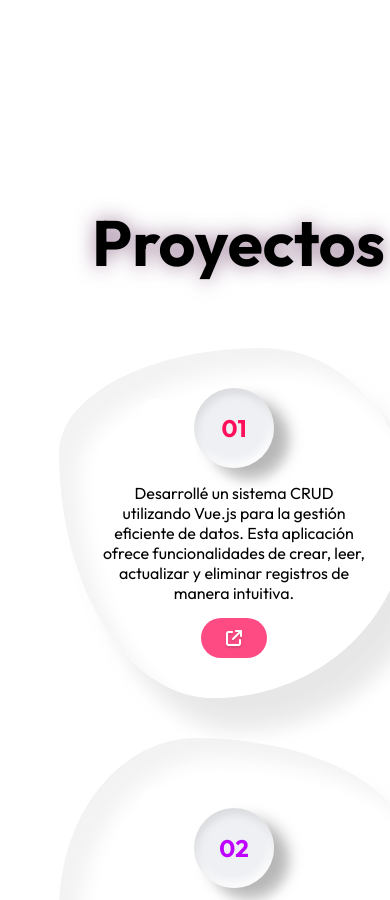
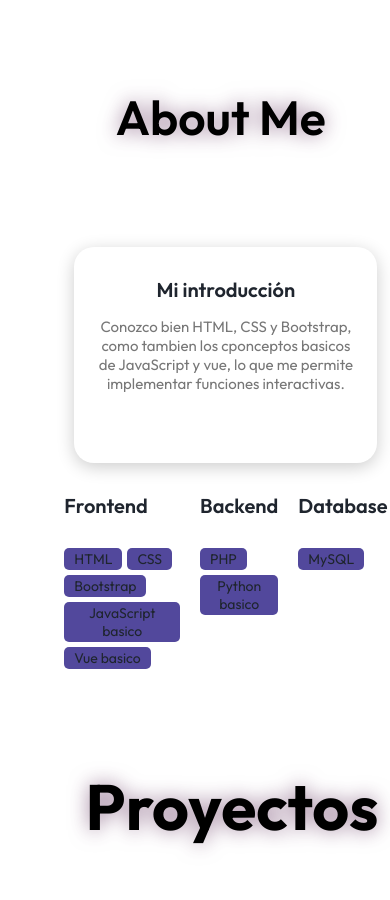
Before and after one commit to CarlosTirado22/Portafolio, a plain HTML site: page index.html in a window 390 px wide. Shown: the part 1074-1974 px from the top of the page. Drawn offline with nearby package versions, Linux system fonts and the light colour scheme.

Commit message:
acerca de mi

```diff
--- a/css/index.css
+++ b/css/index.css
@@ -111,6 +111,17 @@ li a:hover {
 
 .menu {
     display: none;
+}
+
+/* Agrega estilos para el enlace activo */
+.nav-link.active {
+    color: var(--primary-color); /* Cambia el color del texto */
+    font-weight: bold; /* Puedes cambiar el estilo del texto para resaltarlo */
+}
+
+/* Agrega estilos para el enlace activo cuando se coloca el mouse sobre él */
+.nav-link.active:hover {
+    color: var(--primary-color); /* Cambia el color del texto */
 }
 
 .mode i {
@@ -268,9 +279,89 @@ li a:hover {
     box-shadow: 0 4px 17px rgb(80 80 80 / 31%);
     background: var(--primary-dark);
 }
+/* ACERCA DE MI */
+.about-info{
+    position: relative;
+    display: flex;
+    align-items: center;
+    flex-direction: column;
+    padding-block: 30px 70px;
+    padding-inline: 20px;
+    width: 100%;
+    box-shadow: 0 4px 17px rgba(0, 0, 0, .2);;
+    border-radius: 20px;
+    margin: 20px;
+}
+.about-info p{
+    text-align: center;
+    font-size: 15px;
+    color: #777;
+}
 
 
-/* gotas de agua */
+
+.section{
+    padding-block: 6em;
+    padding: 6% 8.4rem;
+}
+.row{
+    display: flex;
+    justify-content: space-between;
+    width: 100%;
+    gap: 50px;
+}
+.col{
+    display: flex;
+    width: 50%;
+}
+
+.top-header{
+    text-align: center;
+    margin-bottom: 5em;
+}
+
+.top-header span{
+    color: #fff;
+}
+h3{
+    font-size: 20px;
+    font-weight: 600;
+    color: var(--primary-dark);
+    margin-bottom: 15px;
+}
+
+.top-header .acerca{
+    font-size: 3em;
+    font-weight: 600;
+    filter: drop-shadow(0 0 10px rgba(131, 93, 127, 0.8));
+}
+.skills-box{
+    margin: 10px;
+}
+.skills-header{
+    margin-bottom: 30px;
+}
+.skills-list{
+    display: flex;
+    flex-wrap: wrap;
+    gap: 5px;
+}
+.skills-list span{
+    font-size: 14px;
+    background: var(--primary-color);
+    color: var(--primary-dark);
+    padding: 2px 10px;
+    border-radius: 5px;
+    text-align: center;
+}
+
+.skills-list span:hover{
+    background: var(--primary-dark);
+    color: var(--primary-color);
+
+}
+
+/* PROYECTOS*/
 .porta{
     display: block;
     margin: 50px;
@@ -531,6 +622,12 @@ li a:hover {
 
     .porta .proyec{
         font-size: 2em;
+        margin-left: -5%;
+    }
+
+    .top-header .acerca{
+        font-size: 3em;
+        margin-left: 15%;
     }
 
     .menu {
@@ -559,12 +656,12 @@ li a:hover {
     .images {
         width: 100%;
         height: 80%;
-        margin: auto;
+        margin-left: 5%;
     }
 
     .home .main {
         width: 100%;
-        margin-left: -50%;
+        margin-left: -20%;
     }
 
     .detail .front{
@@ -573,6 +670,26 @@ li a:hover {
 
     .projects{
         width: 100%;
-        margin-left: 10%;
+        margin-left: 8%;
+    }
+
+    .row{
+        display: contents;
+    }
+
+    .section{
+        width: auto;
+        padding: 3% 6%;
+    }
+
+    .col{
+        width: 100%;
+        margin-left: 9%;
+
+    }
+
+    .row .col .about-info h3 p{
+        font-size: 15em;
+        background: #000;
     }
 }
--- a/index.html
+++ b/index.html
@@ -29,11 +29,10 @@
                     </div>
                 </label>
                 <ul>
-                    <li><a href="#home" style="--navAni:1">Home</a></li>
-                    <li><a href="#portfolio" style="--navAni:2">Proyectos</a></li>
-                    <li><a href="#" style="--navAni:3">Skills</a></li>
-                    <li><a href="#" style="--navAni:4">Portfolio</a></li>
-                    <li><a href="#" style="--navAni:5">Contact</a></li>
+                    <li><a href="#home" style="--navAni:1" class="nav-link">Home</a></li>
+                    <li><a href="#about" style="--navAni:2" class="nav-link">Acerca de mi</a></li>
+                    <li><a href="#portfolio" style="--navAni:3" class="nav-link">Proyectos</a></li>
+                    <li><a href="#" style="--navAni:4" class="nav-link">Portfolio</a></li>
                 </ul>
                 <label class="mode">
                     <input type="checkbox" id="darkModeToggle">
@@ -50,7 +49,7 @@
                     <div class="texto">
                         <p class="parrafo">Soy <span class="typedText">Desarrollador</span></p>
                     </div>
-                    <p class="front">Desarrollador frontend junior apasionado por crear
+                    <p class="front">frontend junior apasionado por crear
                         sitios web visualmente impresionantes y fáciles de usar.
                     </p>
                     <div class="social">
@@ -64,6 +63,56 @@
                 </div>
             </div>
         </div>
+
+        <!-- CERCA DE MI -->
+        <section class="section" id="about">
+            <div class="top-header">
+              <h1 class="acerca">About Me</h1>
+            </div>
+            <div class="row">
+              <div class="col">
+                  <div class="about-info">
+                      <h3>Mi introducción</h3>
+                      <p>Conozco bien HTML, CSS y Bootstrap, como tambien
+                         los cponceptos basicos de JavaScript y vue,
+                         lo que me permite implementar funciones
+                         interactivas.
+                      </p>
+                  </div>
+              </div>
+              <div class="col">
+                  <div class="skills-box">
+                      <div class="skills-header">
+                          <h3>Frontend</h3>
+                      </div>
+                      <div class="skills-list">
+                          <span>HTML</span>
+                          <span>CSS</span>
+                          <span>Bootstrap</span>
+                          <span>JavaScript basico</span>
+                          <span>Vue basico</span>
+                      </div>
+                  </div>
+                  <div class="skills-box">
+                      <div class="skills-header">
+                          <h3>Backend</h3>
+                      </div>
+                      <div class="skills-list">
+                          <span>PHP</span>
+                          <span>Python basico</span>
+                      </div>
+                  </div>
+                  <div class="skills-box">
+                      <div class="skills-header">
+                          <h3>Database</h3>
+                      </div>
+                      <div class="skills-list">
+                          <span>MySQL</span>
+                      </div>
+                  </div>
+              </div>
+            </div>
+         </section>
 
         <!-- proyectos -->
         <div class="portafolio" id="portfolio">
@@ -121,6 +170,22 @@
                 localStorage.setItem('darkMode', 'disabled');
             }
         });
+
+        document.addEventListener("DOMContentLoaded", function() {
+            var navLinks = document.querySelectorAll(".nav-link");
+
+            navLinks.forEach(function(navLink) {
+                navLink.addEventListener("click", function() {
+                    // Remover la clase 'active' de todos los enlaces
+                    navLinks.forEach(function(link) {
+                        link.classList.remove("active");
+                    });
+
+                    // Agregar la clase 'active' al enlace clicado
+                    this.classList.add("active");
+                });
+            });
+        });
     </script>
 
 
```
